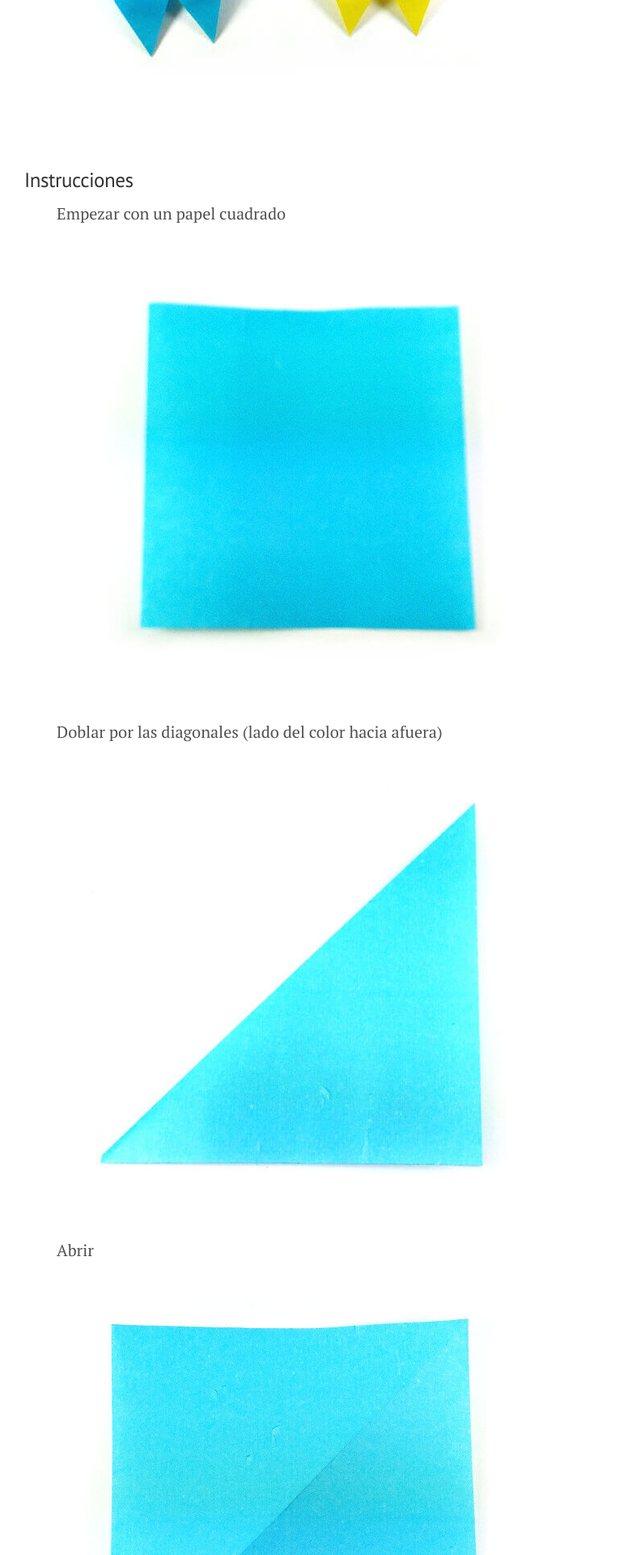
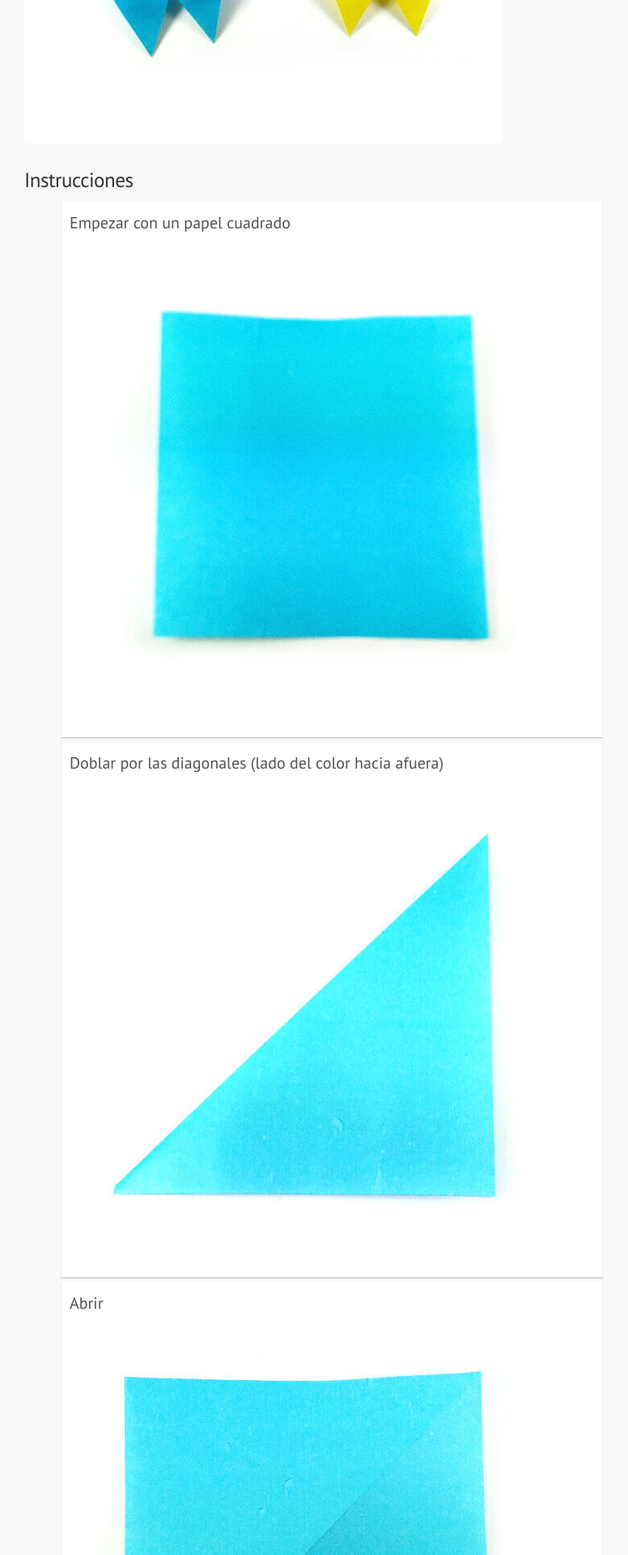
Before and after one commit to facutk/omgorigami, a Jekyll site: the page built from _posts/2014-01-02-mariposa.md, in a window 1280 px wide. Shown: the part 605-2525 px from the top of the page at 81% size, without its empty margins (250-1026 px from the left). Built offline with Jekyll 4.4.1, drawn with Linux system fonts in a browser that asks for light colours.

Commit message:
change post-step design

```diff
--- a/_layouts/post.html
+++ b/_layouts/post.html
@@ -12,7 +12,7 @@ layout: default
   <h3>Instrucciones</h3>
   <ul id="post-list">
       {% for step in page.steps %}
-          <li>
+          <li class="post-step">
               {{ step.description }}
               <img src="{{ site.baseurl }}{{ site.models }}{{ page.folder }}{{ step.img }}" alt="{{ step.description }}"/>
           </li>
--- a/public/css/custom.css
+++ b/public/css/custom.css
@@ -23,6 +23,19 @@
    padding:0 5px;
 }
 
-li {
+.post-step, .post-card {
+   font-family: "PT Sans", Helvetica, Arial, sans-serif;
    list-style-type: none;
+   padding: 10px;
+   margin: 5px;
+   border-top: 1px solid #FAFAFA;
+   border-left: 1px solid #F0F0F0;
+   border-right: 1px solid #F0F0F0;
+   border-bottom: 1px solid #D0D0D0;
+   background-color: white;
+   box-shadow: 0px 1px 1px #DFDFDF;
 }
+
+body {
+   background-color: #F9F9F9;
+}
```
Also changed, not shown: 1 other file.
